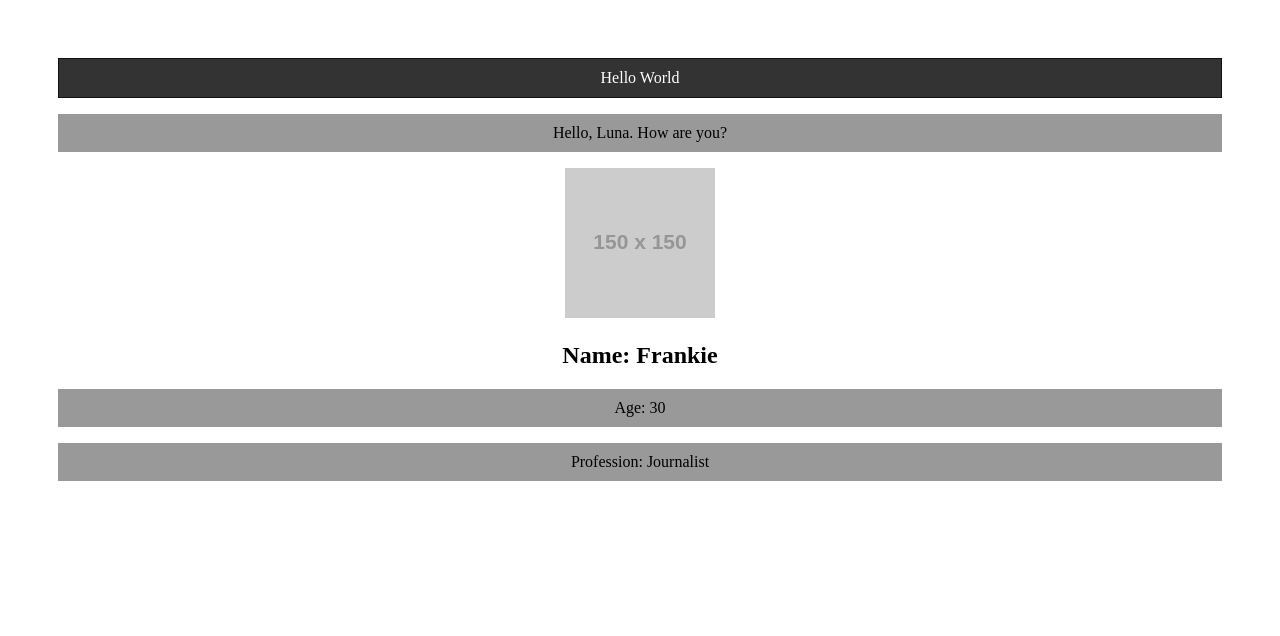
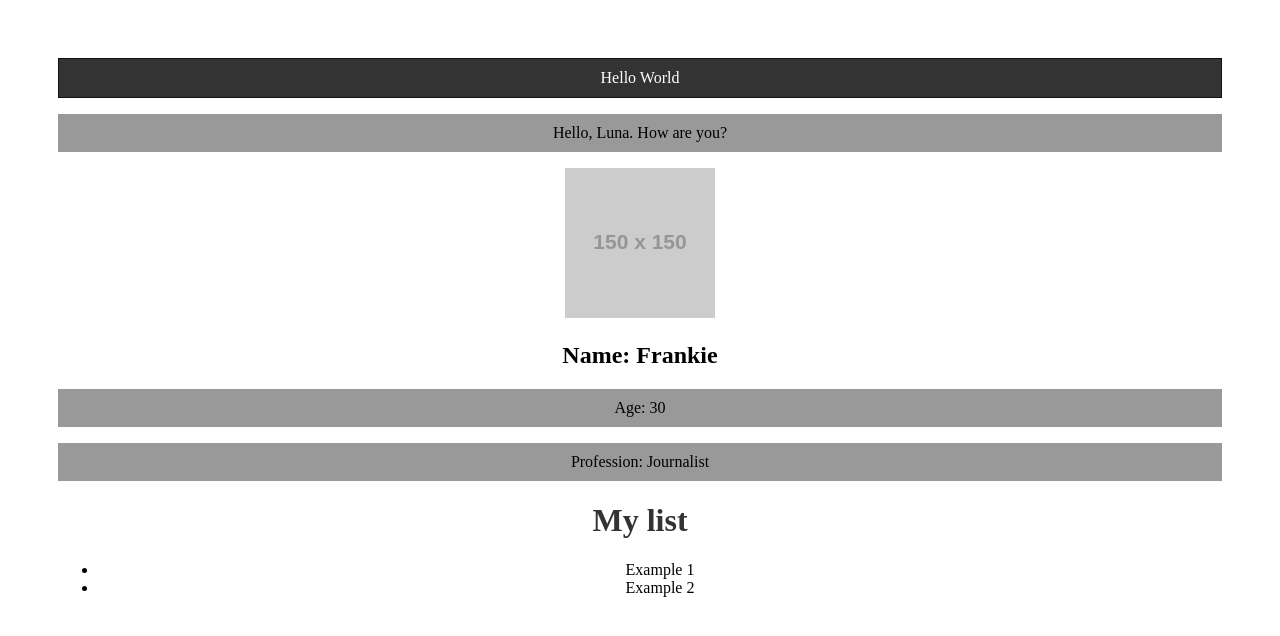
Before and after one commit to carlosarmatos/react-first-project, a React (Create React App) app: page / in a window 1280 px wide. Shown: the top 636 px of the page. Built offline with nearby package versions, Linux system fonts and the light colour scheme.

Commit message:
COMMIT: working with Fragments

```diff
--- a/src/App.js
+++ b/src/App.js
@@ -2,6 +2,7 @@ import './App.css';
 import SayMyName from './components/SayMyName';
 import People from './components/People';
 import Phrase from './components/Phrase';
+import List from './components/List';
 
 
 function App() {
@@ -10,6 +11,7 @@ function App() {
       <Phrase />
       <SayMyName name="Luna" />
       <People name="Frankie" age="30" profession="Journalist" picture="https://via.placeholder.com/150" />
+      <List />
     </div>
   );
 }
--- /dev/null
+++ b/src/components/List.js
@@ -0,0 +1,14 @@
+function List() {
+
+    return (
+        <>
+            <h1>My list</h1>
+            <ul>
+                <li>Example 1</li>
+                <li>Example 2</li>
+            </ul>
+        </>
+    )
+}
+
+export default List
--- a/src/index.css
+++ b/src/index.css
@@ -1,5 +1,6 @@
 body {
   padding: 50px;
+  padding-bottom: 500px;
 }
 
 h1 {
```
